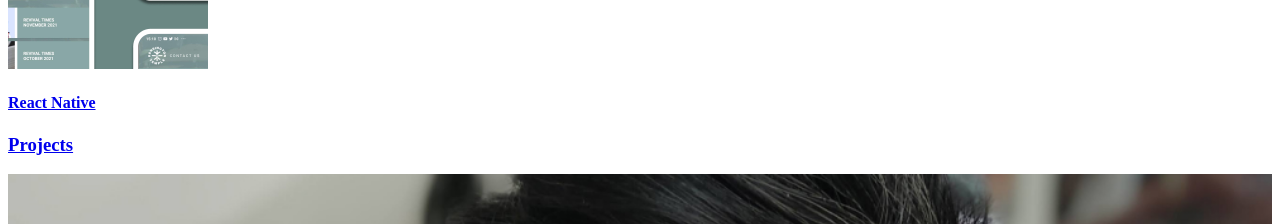
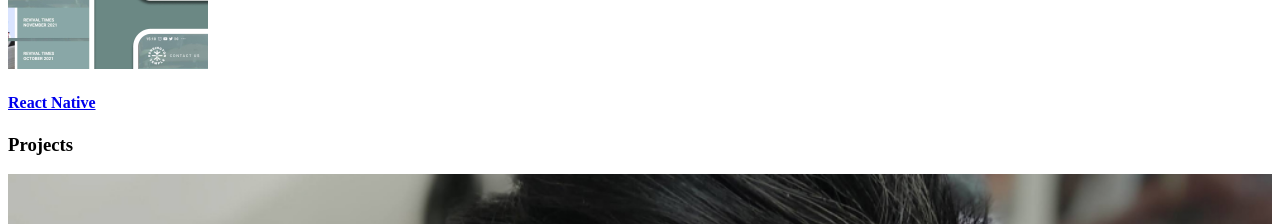
Before and after one commit to davofaz/nextjs-portfolio-site, a Next.js app: page / in a window 1280 px wide. Shown: the part 1340-1564 px from the top of the page. Built offline with nearby package versions, Linux system fonts and the light colour scheme.

Commit message:
update: removed projects link to projects index page

```diff
--- a/components/RecentWork.js
+++ b/components/RecentWork.js
@@ -577,11 +577,10 @@ const RecentWork = ({ additionalClasses = '' }) => {
                      </a>
                 </motion.div>*/}
 
-            <Link href="/portfolio/">
 
                         <h3 className="text-grey-900 text-2xl p-2 md:p-4 uppercase font-thin dark:text-gray-300">Projects</h3>
 
-            </Link>
+
           </div>
     )
 }
```
